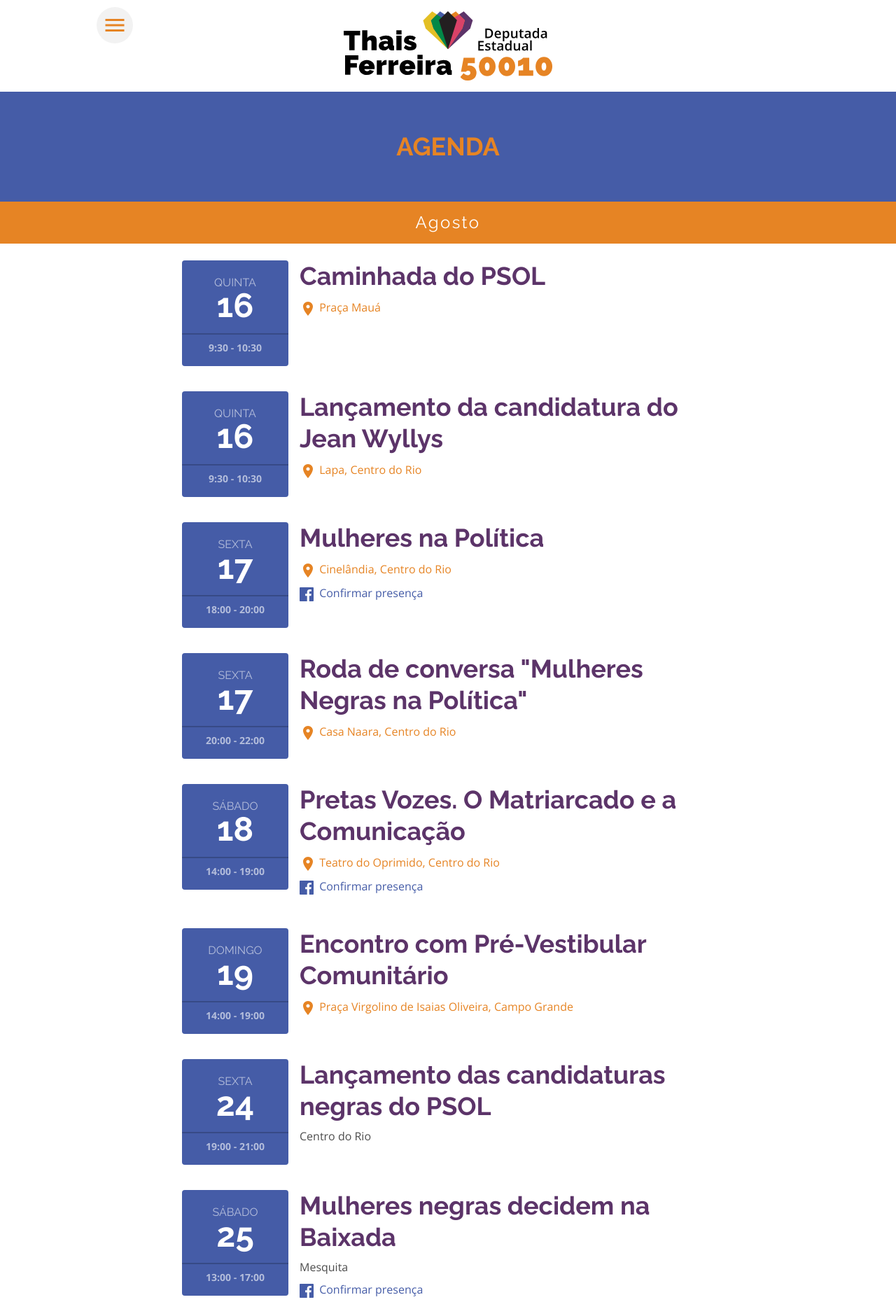
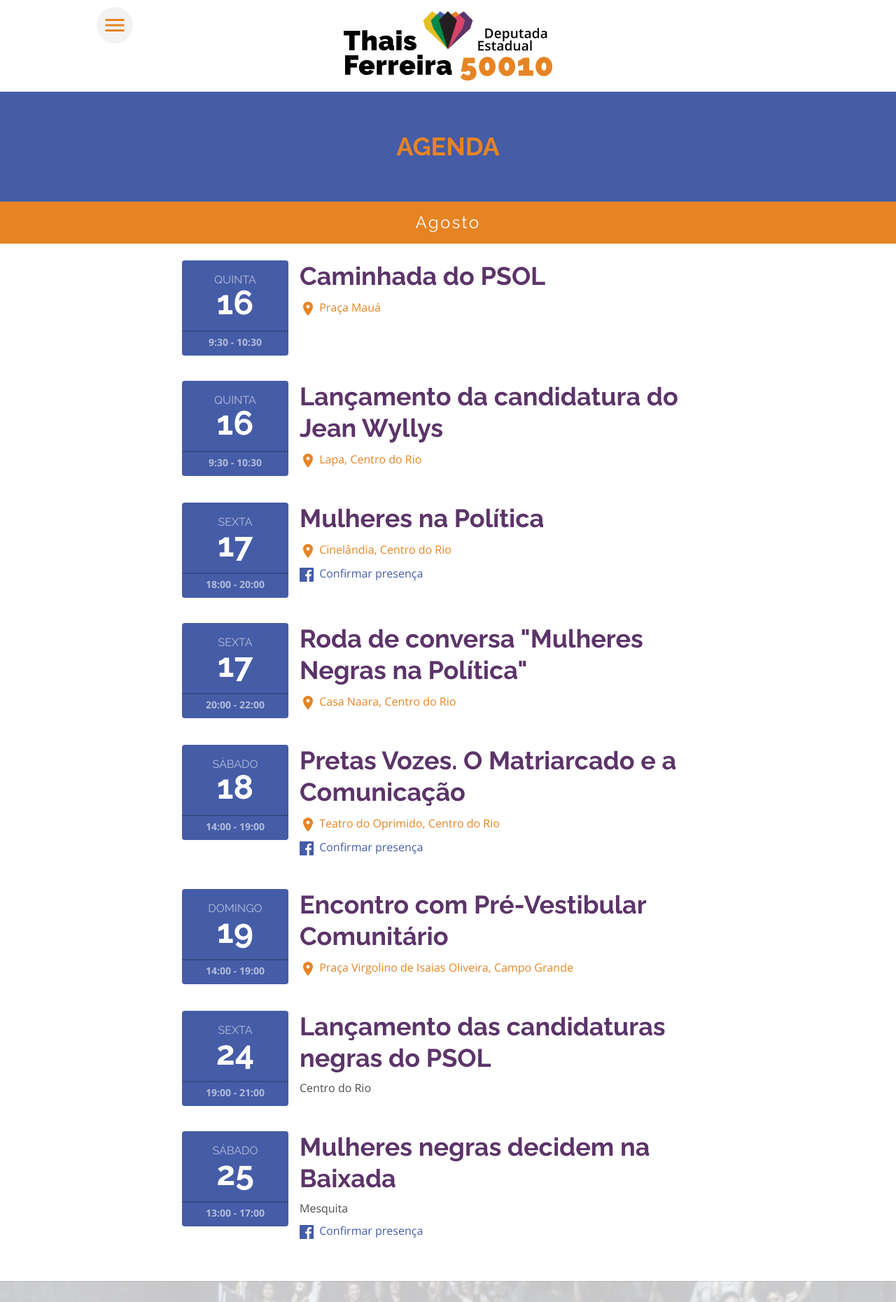
Before and after one commit to rodrigomuniz/thaisferreira, a Jekyll site: the page built from agenda.html, in a window 1280 px wide. Shown: the top 1860 px of the page at 70% size. Built offline with Jekyll 4.4.1, drawn with Linux system fonts in a browser that asks for light colours; nearby versions of some CDN libraries.

Commit message:
fix agenda layout

```diff
--- a/agenda.html
+++ b/agenda.html
@@ -16,10 +16,10 @@
 	{% for event in month.events %}
 	<article class="center mw7 pv2 pv3-ns ph1 mb1 flex">
 		<div class="w-30 w-20-ns">
-			<div class="bg-navi white tc pv2 br2">
+			<div class="bg-navi white tc pv1 br2">
 				<span class="db raleway f6 f5-ns white-60 ttu lh-solid mt2 mt3-ns">{{ event.content.weekday }}</span>
-				<span class="db raleway f1 fw6 lh-solid pb1 pb3-ns">{{ event.content.day }}</span>
-				<p class="f6 fw6 white-60 lh-copy ma0 pt1 pv2-ns bt bw1 b--black-20">{{ event.content.time_start }} - {{ event.content.time_end }}</p>
+				<span class="db raleway f1 f-subheadline fw6 lh-solid pb2 pb3-ns">{{ event.content.day }}</span>
+				<p class="f6 fw6 white-60 lh-solid ma0 pv2 bt bw1 b--black-20">{{ event.content.time_start }} - {{ event.content.time_end }}</p>
 			</div>
 		</div>
 		<div class="w-70 w-80-ns pb1 ph2 pl3-ns">
```
